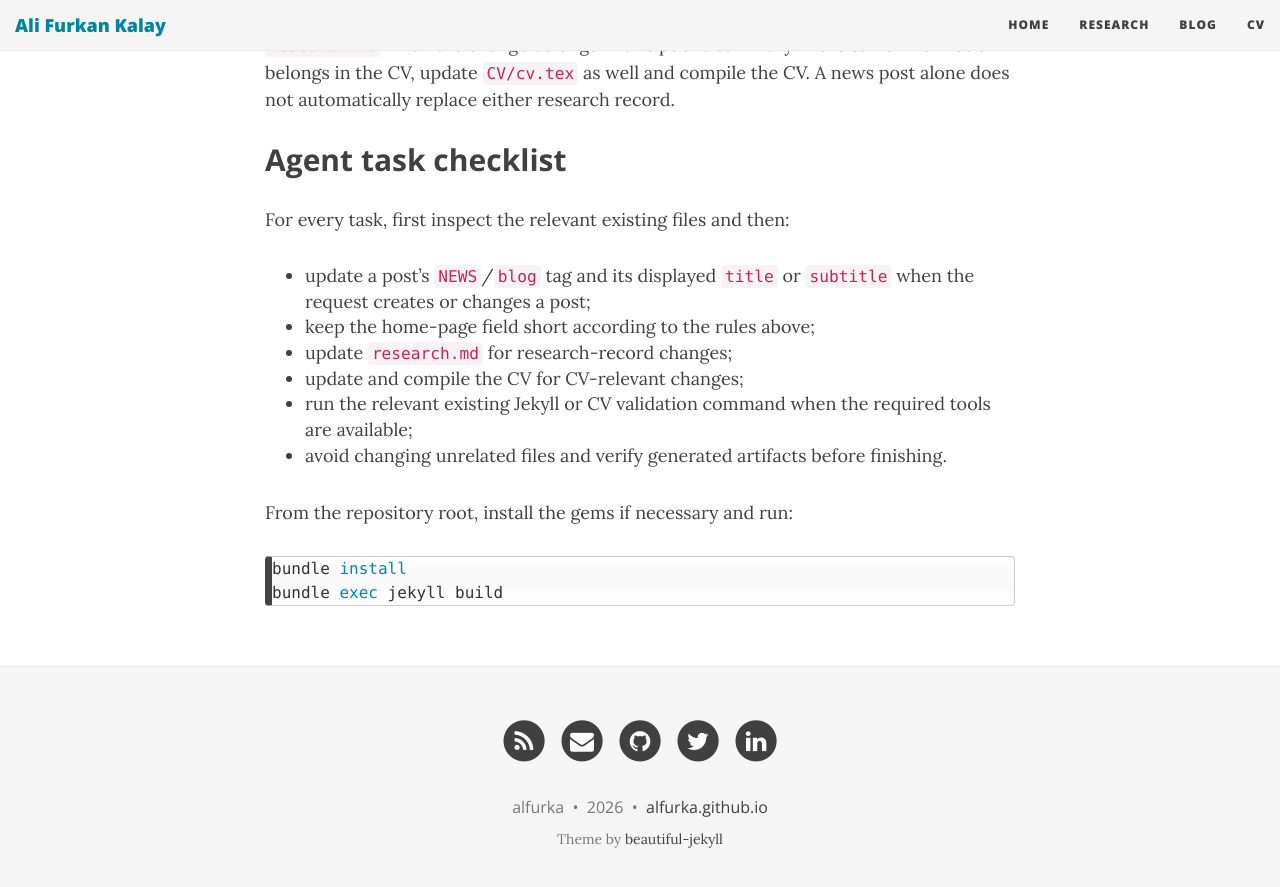
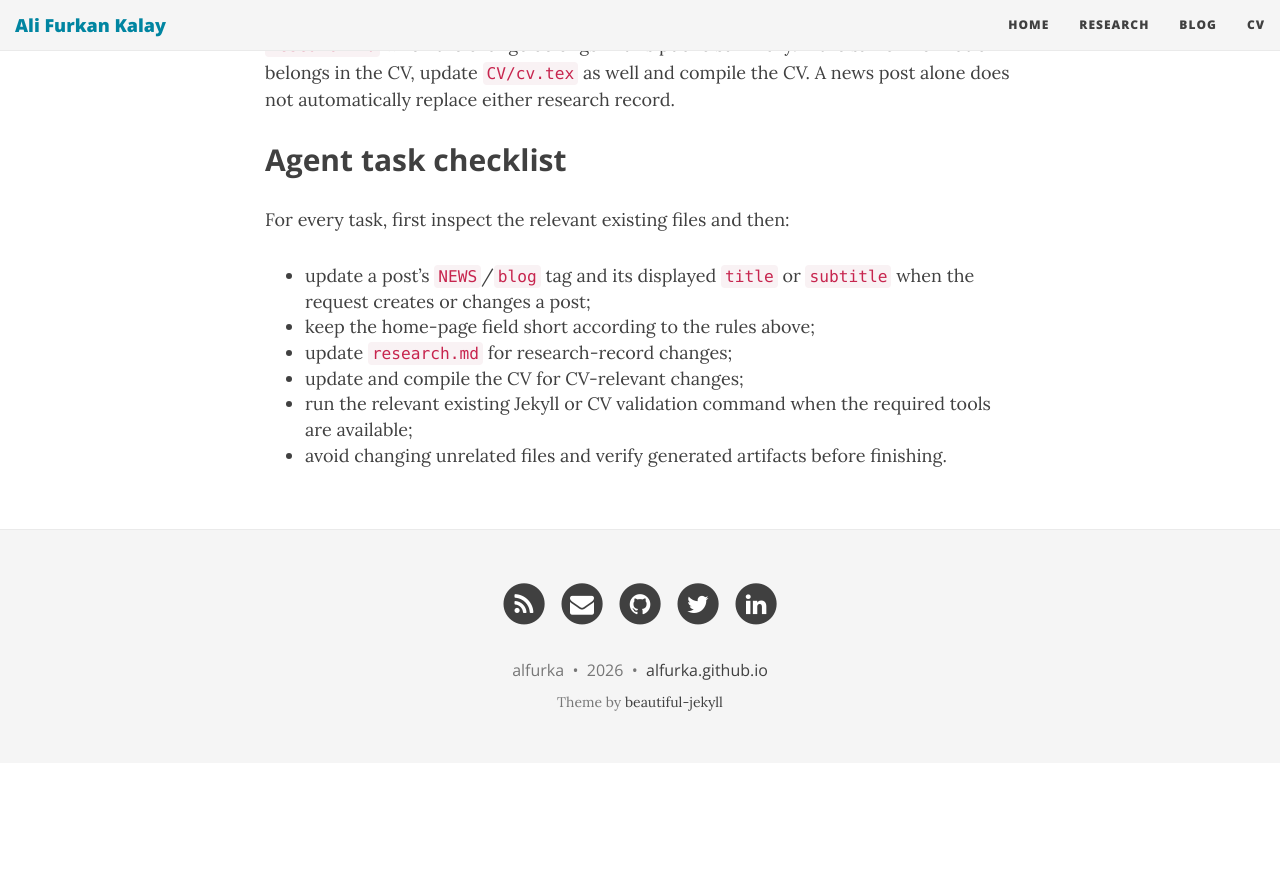
Before and after one commit to alfurka/alfurka.github.io, a Jekyll site: the page built from AGENTD.md, in a window 1280 px wide and 900 px high, scrolled down 2984 px. Shown: the top 887 px of the window. Built offline with Jekyll 4.4.1, drawn with Linux system fonts in a browser that asks for light colours; nearby versions of some CDN libraries; our own code applies the rules of GitHub Pages for plain Markdown files; after the commit the page ends 3747 px from its top, so only the background shows below that.

Commit message:
Remove obsolete Jekyll build instructions
Co-authored-by: alfurka <5330046+alfurka@users.noreply.github.com>

````diff
--- a/AGENTD.md
+++ b/AGENTD.md
@@ -106,10 +106,3 @@ For every task, first inspect the relevant existing files and then:
 - run the relevant existing Jekyll or CV validation command when the required tools are
   available;
 - avoid changing unrelated files and verify generated artifacts before finishing.
-
-From the repository root, install the gems if necessary and run:
-
-```bash
-bundle install
-bundle exec jekyll build
-```
````
